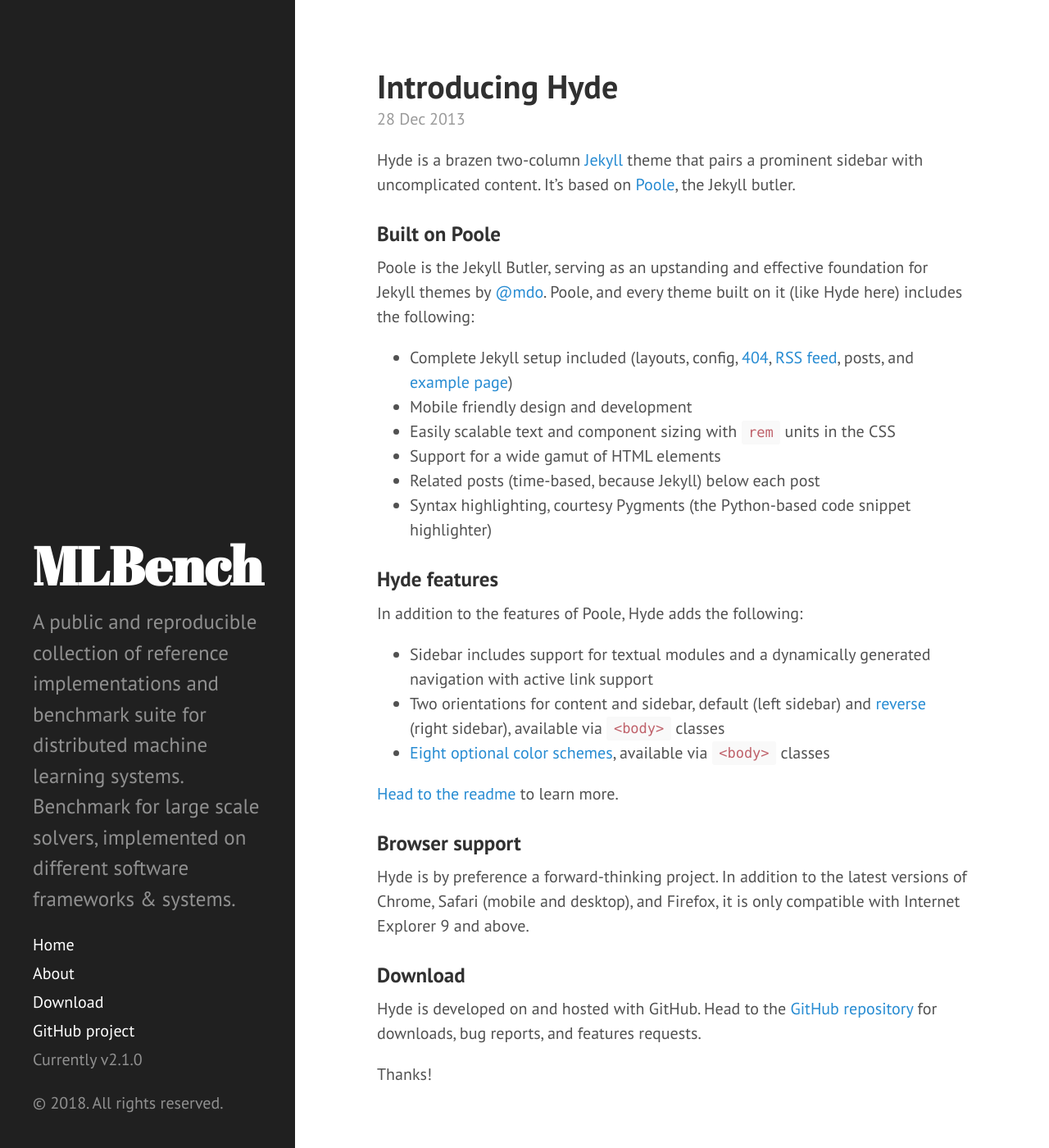
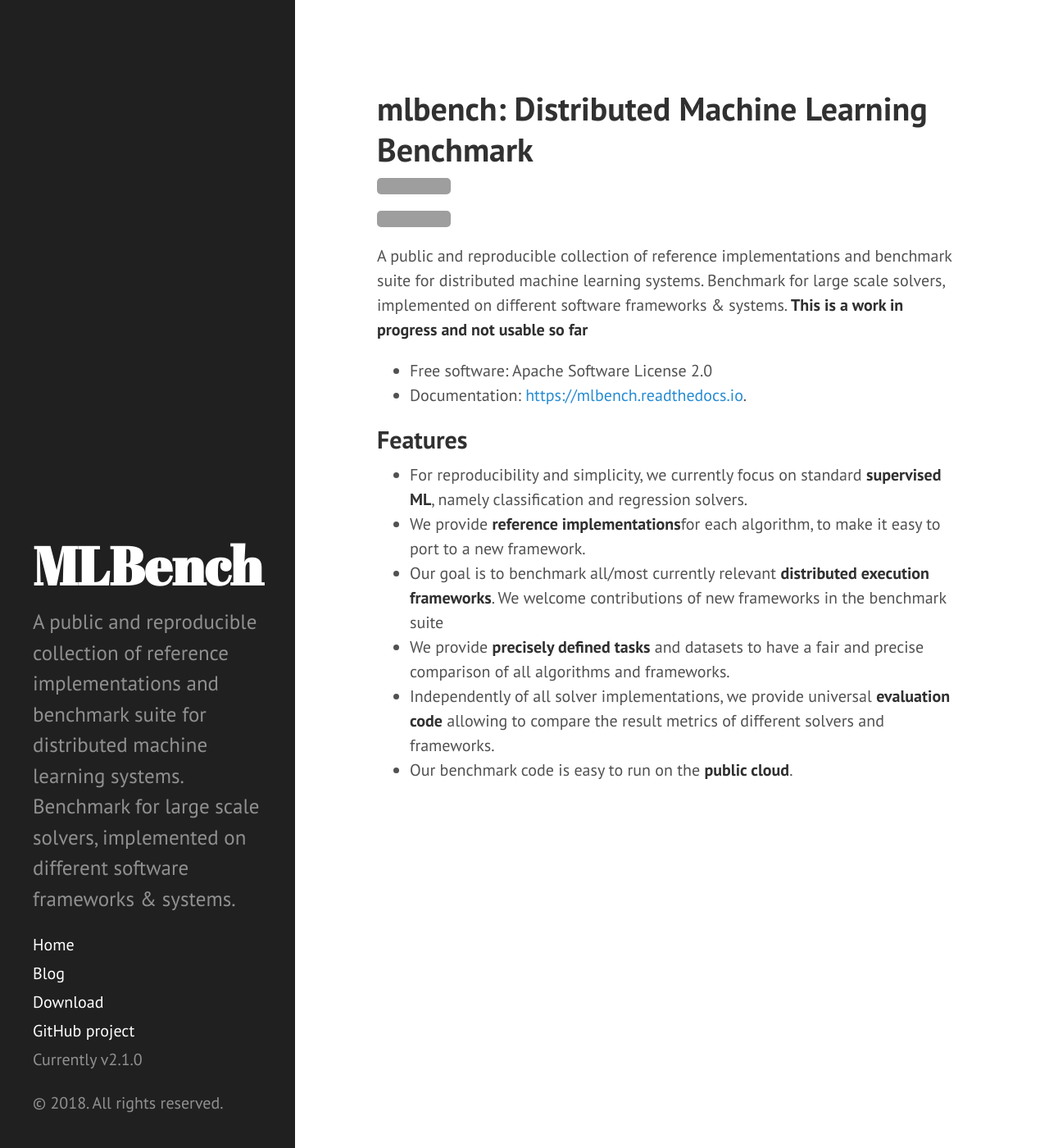
Before and after one commit to mlbench/mlbench.github.io, a Jekyll site: the page built from index.md, in a window 1280 px wide and 1400 px high. Shown: the whole window at 82% size. Built offline with Jekyll 4.4.1, drawn with Linux system fonts in a browser that asks for light colours; Markdown is read by kramdown in place of the engine named in the settings; the list of posts is cut into pages by our own code; some of the changed text lies outside the part shown; grey boxes are pictures that could not be loaded.

Commit message:
Fixes Layout and adds main page

```diff
--- /dev/null
+++ b/Gemfile
@@ -0,0 +1,2 @@
+source 'https://rubygems.org'
+gem 'github-pages', group: :jekyll_plugins
--- a/about.md
+++ /dev/null
@@ -1,30 +0,0 @@
----
-layout: page
-title: About
----
-
-<p class="message">
-  Hey there! This page is included as an example. Feel free to customize it for your own use upon downloading. Carry on!
-</p>
-
-In the novel, *The Strange Case of Dr. Jeykll and Mr. Hyde*, Mr. Poole is Dr. Jekyll's virtuous and loyal butler. Similarly, Poole is an upstanding and effective butler that helps you build Jekyll themes. It's made by [@mdo](https://twitter.com/mdo).
-
-There are currently two themes built on Poole:
-
-* [Hyde](http://hyde.getpoole.com)
-* [Lanyon](http://lanyon.getpoole.com)
-
-Learn more and contribute on [GitHub](https://github.com/poole).
-
-## Setup
-
-Some fun facts about the setup of this project include:
-
-* Built for [Jekyll](http://jekyllrb.com)
-* Developed on GitHub and hosted for free on [GitHub Pages](https://pages.github.com)
-* Coded with [Sublime Text 2](http://sublimetext.com), an amazing code editor
-* Designed and developed while listening to music like [Blood Bros Trilogy](https://soundcloud.com/maddecent/sets/blood-bros-series)
-
-Have questions or suggestions? Feel free to [open an issue on GitHub](https://github.com/poole/issues/new) or [ask me on Twitter](https://twitter.com/mdo).
-
-Thanks for reading!
--- a/index.html
+++ b/blog.html
@@ -1,6 +1,6 @@
 ---
-layout: default
-title: Home
+layout: page
+title: Blog
 ---
 
 <div class="posts">
--- /dev/null
+++ b/index.md
@@ -0,0 +1,35 @@
+---
+layout: default
+title: Home
+---
+<h1>mlbench: Distributed Machine Learning Benchmark</h1>
+
+<a href="https://travis-ci.com/mlbench/mlbench"><img src="https://travis-ci.com/mlbench/mlbench.svg?branch=develop"></a>
+<a href="https://mlbench.readthedocs.io/en/latest/?badge=latest"><img src="https://readthedocs.org/projects/mlbench/badge/?version=latest" alt="Documentation Status"></a>
+
+
+
+
+
+<p>A public and reproducible collection of reference implementations and benchmark suite for distributed machine learning systems. Benchmark for large scale solvers, implemented on different software frameworks & systems.
+<strong>This is a work in progress and not usable so far</strong>
+
+
+    <ul>
+        <li>Free software: Apache Software License 2.0</li>
+        <li>Documentation: <a href="https://mlbench.readthedocs.io">https://mlbench.readthedocs.io</a>.</li>
+    </ul>
+</p>
+
+<p>
+    <h2>Features</h2>
+
+    <ul>
+        <li>For reproducibility and simplicity, we currently focus on standard <strong>supervised ML</strong>, namely classification and regression solvers.</li>
+        <li>We provide <strong>reference implementations</strong>for each algorithm, to make it easy to port to a new framework.</li>
+        <li>Our goal is to benchmark all/most currently relevant <strong>distributed execution frameworks</strong>. We welcome contributions of new frameworks in the benchmark suite</li>
+        <li>We provide <strong>precisely defined tasks</strong> and datasets to have a fair and precise comparison of all algorithms and frameworks.</li>
+        <li>Independently of all solver implementations, we provide universal <strong>evaluation code</strong> allowing to compare the result metrics of different solvers and frameworks.</li>
+        <li>Our benchmark code is easy to run on the <strong>public cloud</strong>.</li>
+    </ul>
+</p>
```
Also changed, not shown: Gemfile.lock (added).
